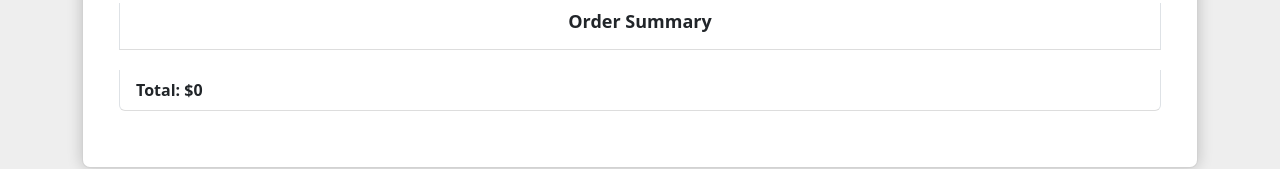
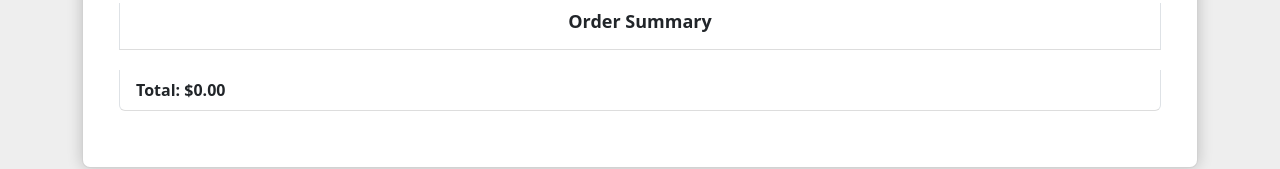
Before and after one commit to TimothyLai77/EECS4413, a React (Create React App) app in the folder client/: page /checkout/summary in a window 1280 px wide. Shown: the part 194-363 px from the top of the page. Built offline with nearby package versions, Linux system fonts and the light colour scheme; no server answers.

Commit message:
Issue Resolved: Subtotal to 2 decimal

```diff
--- a/client/src/components/common/orderCard.jsx
+++ b/client/src/components/common/orderCard.jsx
@@ -13,7 +13,7 @@ const OrderCard = ({ order }) => {
         </Card.Subtitle>
         <Card.Text>Quantity: {order.qty}</Card.Text>
         <Card.Text>
-          <span className="float-right text-black-50">Item Subtotal: ${order.subTotal}</span>
+          <span className="float-right text-black-50">Item Subtotal: ${order.subTotal.toFixed(2)}</span>
         </Card.Text>
       </Card.Body>
     </Card>
--- a/client/src/pages/adminPages/AdminTransactionPage.jsx
+++ b/client/src/pages/adminPages/AdminTransactionPage.jsx
@@ -73,7 +73,7 @@ function AdminTransactionPage() {
                       <b>Item Name: </b> {item.itemName} <br/>
                       <b>Item Brand: </b> {item.itemBrand} <br/>
                       <b>Quantity Bought: </b> {item.quantity} <br/>
-                      <b>Item Subtotal: $</b> {item.priceSold} <br/> <hr/>
+                      <b>Item Subtotal: $</b> {item.priceSold.toFixed(2)} <br/> <hr/>
                     </div>
                   ))}
 
--- a/client/src/pages/customerPages/CheckoutSummary.jsx
+++ b/client/src/pages/customerPages/CheckoutSummary.jsx
@@ -34,7 +34,7 @@ function CheckoutSummary() {
         <br />
         {`QTY: ${item.amount}`}
         <br />
-        {`Subtotal: $${subTotal}`}
+        {`Subtotal: $${subTotal.toFixed(2)}`}
         <br />
       </ListGroup.Item>
     );
@@ -57,7 +57,7 @@ function CheckoutSummary() {
                 {cartContents}
               </ListGroup.Item>
               <ListGroup.Item className="total-amount">
-                Total: ${total}
+                Total: ${total.toFixed(2)}
               </ListGroup.Item>
             </ListGroup>
           </Card.Body>
--- a/client/src/pages/customerPages/ProfilePage.jsx
+++ b/client/src/pages/customerPages/ProfilePage.jsx
@@ -41,7 +41,7 @@ const ProfilePage = () =>{
     console.log(order);
     const orderName = `Order #${order.transactionId.replace("transaction-", "")}`
     const pruchasedDate = `Purchased ${dayjs(order.date).format("YYYY-MM-DD")}`;
-    const total = `Total: $${order.total}`;
+    const total = `Total: $${order.total.toFixed(2)}`;
 
     const itemsBought = order.itemsBought.map(item => ({
       brand: item.itemBrand,
```
